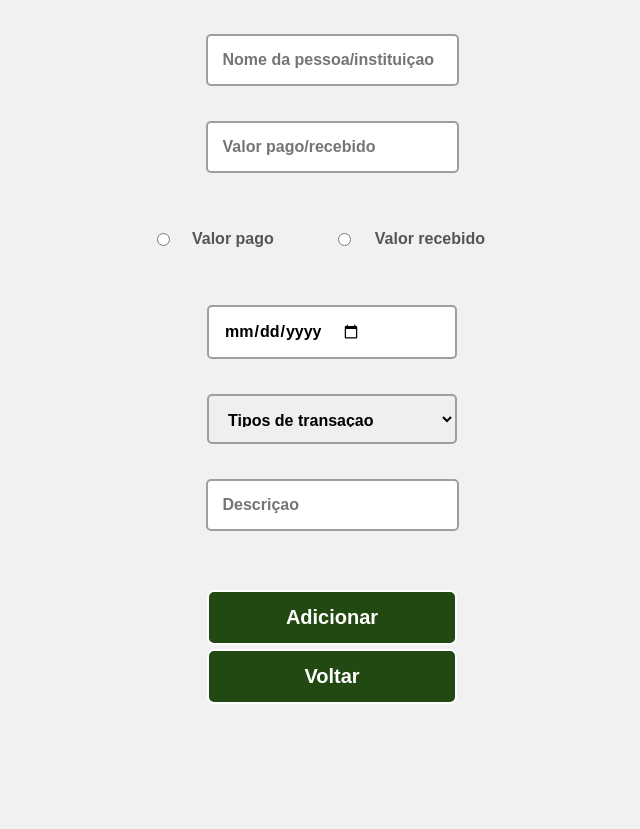
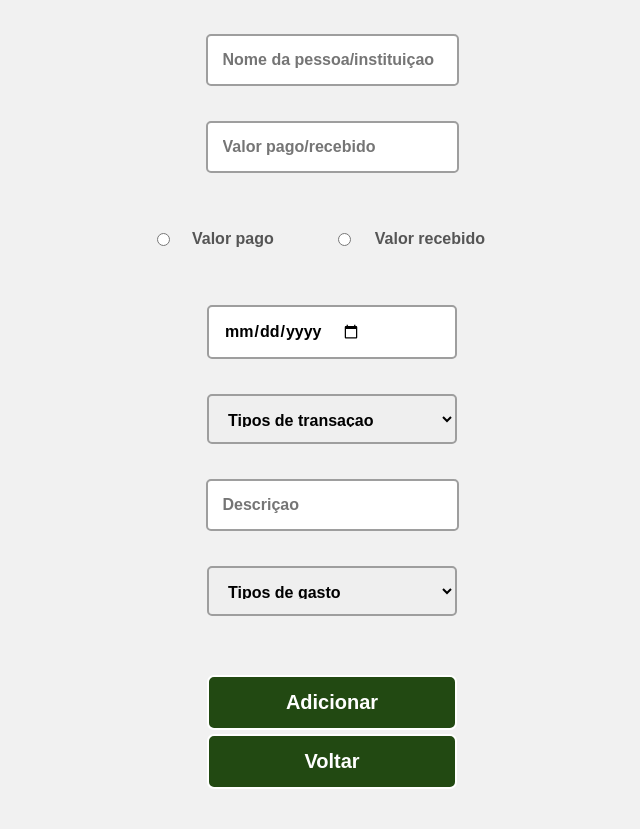
Before and after one commit to Blendss/Site_Financeiro, a PHP site: page /incluitransacao.php in a window 1280 px wide. Shown: the part 78-907 px from the top of the page, without its empty margins (308-948 px from the left). Before the commit the page ends 782 px from the top, so only its background shows below. Run offline with PHP 8.4, Linux system fonts and the light colour scheme; the visitor is signed in with stand-in values (Sample User, id 1); data comes from the database, SQL or seed files in the repository.

Commit message:
tipo de gasto fix

```diff
--- a/incluitransacao.php
+++ b/incluitransacao.php
@@ -5,7 +5,7 @@ $id = $_SESSION['id'];
 $cod_banco = $_SESSION['cod_banco'];
 
 
-if(isset($_POST['nome']) || isset($_POST['valor']) || isset($_POST['pagrec']) || isset($_POST['data']) || isset($_POST['descricao'])  || isset($_POST['transacao'])) {
+if(isset($_POST['nome']) || isset($_POST['valor']) || isset($_POST['pagrec']) || isset($_POST['data']) || isset($_POST['descricao'])  || isset($_POST['transacao']) || isset($_POST['gasto'])) {
 
    if(strlen($_POST['nome']) == 0) {
 	   echo "Preencha o nome da pessoa/instituicao";
@@ -29,7 +29,7 @@ if(isset($_POST['nome']) || isset($_POST['valor']) || isset($_POST['pagrec']) ||
 	    $ano_int = intval($ano);
 	    $mes_int = intval($mes);
 	    $dia_int = intval($dia);
-		$sql_code = "INSERT INTO `extrato`(`id`, `data`, `valor`, `debitocredito`, `id_transacao`, `descricao`, `nome`,`cod_banco`) VALUES ('" . $id . "','".$_POST['data']."','" . $_POST['valor'] . "','" . $pagrec . "','" . $_POST	['transacao'] . "','" . $_POST['descricao'] . "','" . $_POST['nome'] . "','" . $cod_banco . "')";
+		$sql_code = "INSERT INTO `extrato`(`id`, `data`, `valor`, `debitocredito`, `id_transacao`, `descricao`, `nome`,`cod_banco`,`cod_gasto`) VALUES ('" . $id . "','".$_POST['data']."','" . $_POST['valor'] . "','" . $pagrec . "','" . $_POST	['transacao'] . "','" . $_POST['descricao'] . "','" . $_POST['nome'] . "','" . $cod_banco . "','". $_POST['gasto']."')";
 		echo $sql_code;
 	   	$sql_query = $mysqli->query($sql_code) or die("Falha na execução do código SQL: " . $mysqli->error);
 	   	header("Location: extrato.php");
@@ -82,8 +82,25 @@ if(isset($_POST['nome']) || isset($_POST['valor']) || isset($_POST['pagrec']) ||
 		?>
 		</select>
         <input type="text"  name="descricao" placeholder="Descriçao" <?php if(isset($_POST['descricao'])) { echo 'Value = "' . $_POST['descricao'] . '"'; } ?>/>
+		<select name="gasto" class="select-transacao" aria-label="Default select example">
+ 		<option class="select-transacao" value="1000"  selected>Tipos de gasto</option>
+		<?php
+			$sql_code = "SELECT * FROM `tipogastos`";
+        	$sql_query = $mysqli->query($sql_code) or die("Falha na execução do código SQL: " . $mysqli->error);
+			while($dados = $sql_query->fetch_array()){
+				if(isset($_POST['gasto'])){
+					if ($_POST['gasto'] == $dados['cod_gasto']){
+						echo "<option value='".$dados['cod_gasto']."' selected>".$dados['tipo']."</option>";
+					}else{
+						echo "<option value='".$dados['cod_gasto']."'>".$dados['tipo']."</option>";
+					}
+				}else{
+					echo "<option value='".$dados['cod_gasto']."'>".$dados['tipo']."</option>";
+				}
+		}
+		?>
+		</select>
 		<br>
-
 
 		<div style="display:grid;">
 			<button class="button-transacao" type="submit">Adicionar</button><br>
```
Also changed, not shown: editatransacao.php (+15 -1 lines), financas.php (+15 -10 lines).
